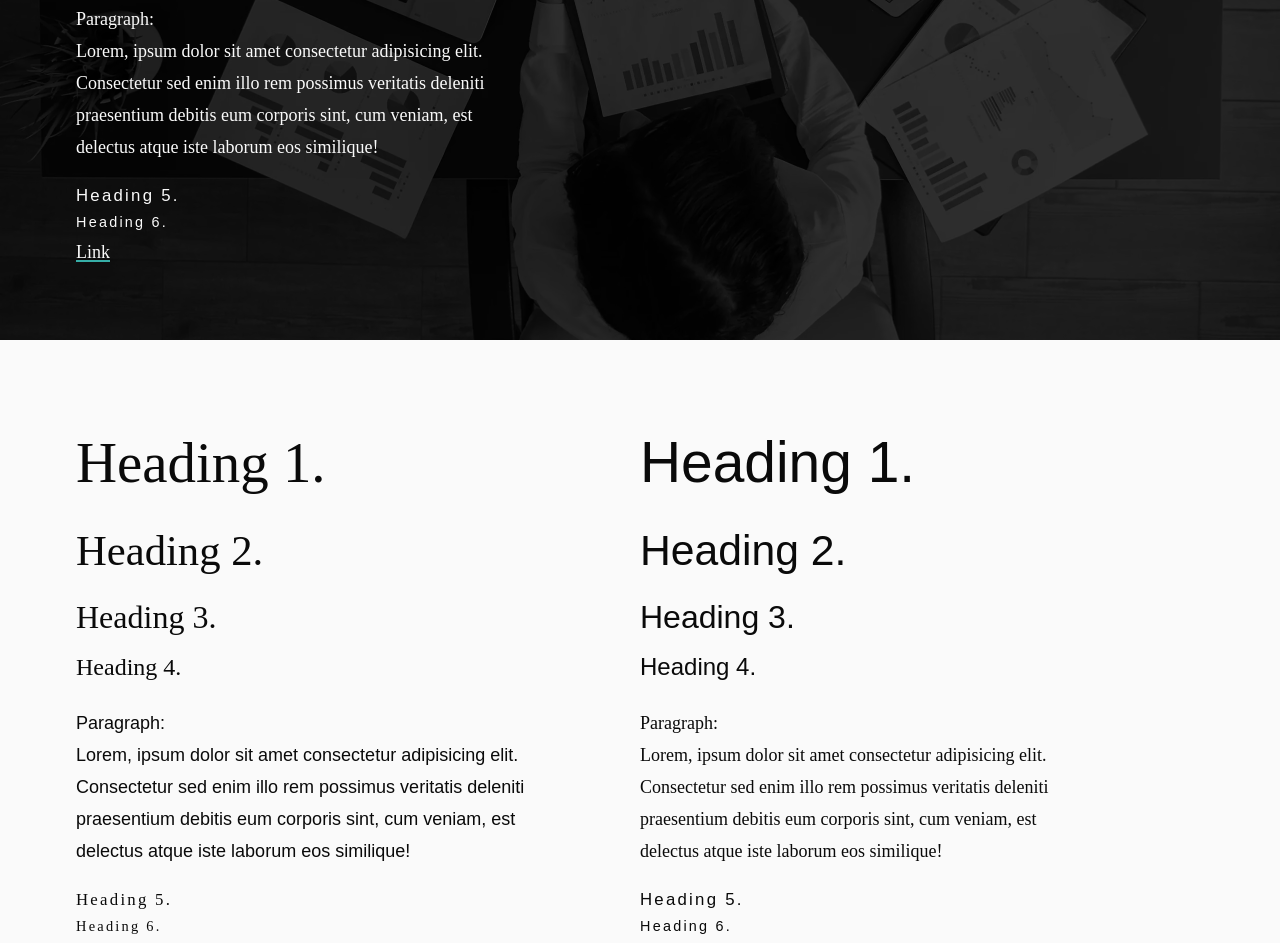
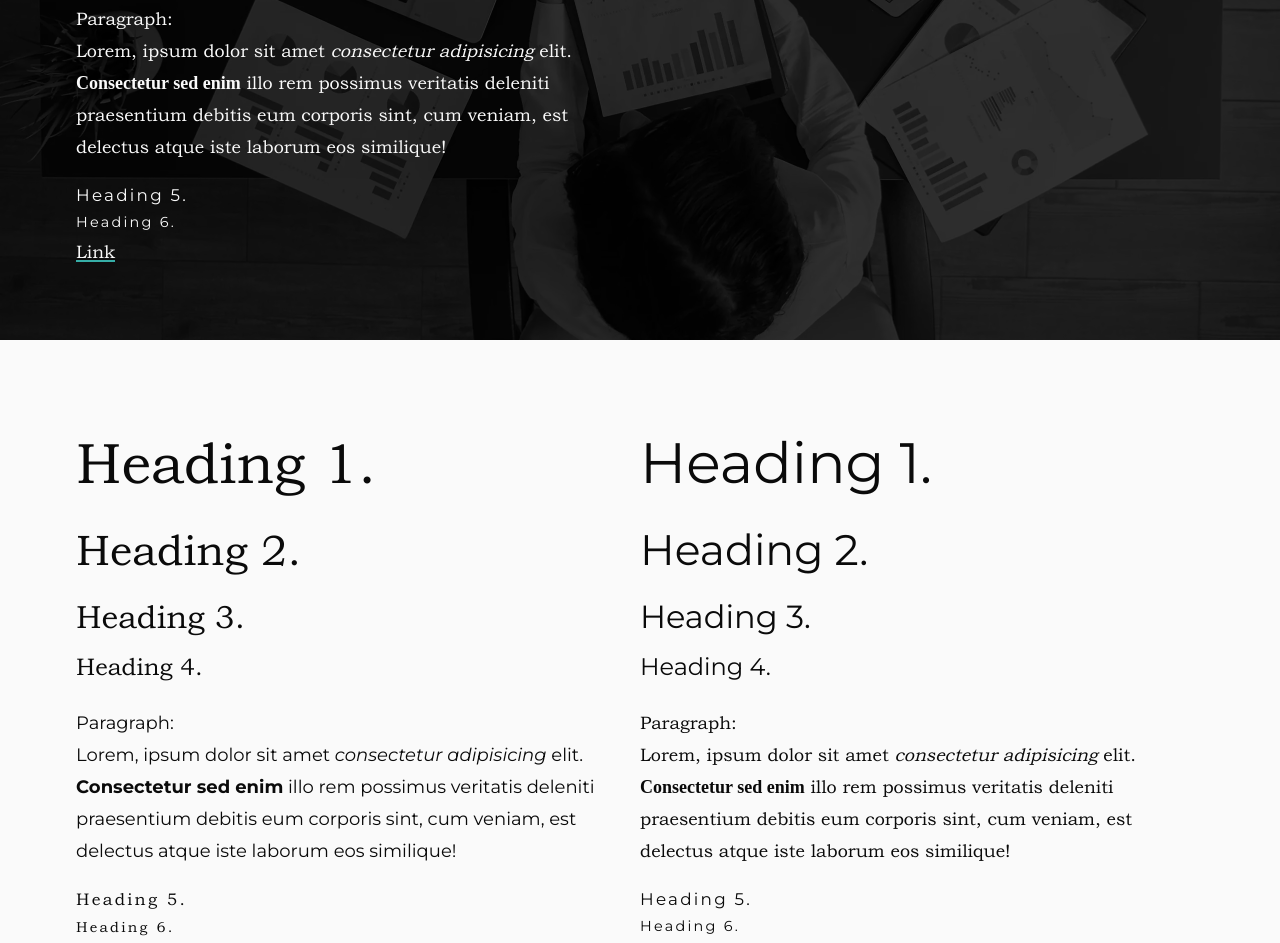
Before and after one commit to kenzaflow/bemarketing-v1, a website built with Parcel: page src/index.html in a window 1280 px wide. Shown: the part 464-1407 px from the top of the page. Built offline with nearby package versions, Linux system fonts and the light colour scheme.

Commit message:
no cargaban las fuentes

```diff
--- a/src/assets/scss/base/_typography.scss
+++ b/src/assets/scss/base/_typography.scss
@@ -1,27 +1,27 @@
 // Typography.scss
 
 @font-face {
-    font-family: var(--font-family);
+    font-family: 'fontbmdefault';
     font-weight: normal;
-    src: url("../fonts/bookman_old_style_regular.woff2") format("woff2");
+    src: url("../fonts/bookman_old_style_regular.woff2");
 }
 
 @font-face {
-    font-family: var(--font-family);
+    font-family: 'fontbmdefault';
     font-weight: bold;
-    src: url("../fonts/bookman_old_style_bold.woff2") format("woff2");
+    src: url("../fonts/bookman_old_style_bold.woff2");
 }
 
 @font-face {
-    font-family: var(--font-family-heading);
+    font-family: 'Montserrat';
     font-style: normal;
-    src: url("../fonts/montserrat_variable.ttf") format("ttf");
+    src: url("../fonts/montserrat_variable.ttf");
 }
 
 @font-face {
-    font-family: var(--font-family-heading);
+    font-family: 'Montserrat';
     font-style: italic;
-    src: url("../fonts/montserrat_italic_variable.ttf") format("ttf");
+    src: url("../fonts/montserrat_italic_variable.ttf");
 }
 
 html, .font\:default {
@@ -79,6 +79,22 @@ h5, h6,
     letter-spacing: calc(var(--font-base) / 8);
 }
 
+html, .font-style\:default {
+    font-style: normal;
+}
+
+i, .font-style\:italic {
+    font-style: italic;
+}
+
+html, .font-weight\:default {
+    font-weight: normal;
+}
+
+b, strong, .font-weight\:bold {
+    font-weight: bold;
+}
+
 br {
     content: " ";
     display: block;
--- a/src/assets/scss/libs/_vars.scss
+++ b/src/assets/scss/libs/_vars.scss
@@ -14,7 +14,7 @@
     // Fonts
 
     --font-family-heading:      'Montserrat';
-    --font-family:              'Bookman Old Style';
+    --font-family:              'fontbmdefault';
 
     --font-base:                18px;
     --font-ratio:               calc(4 / 3);
--- a/src/index.html
+++ b/src/index.html
@@ -47,8 +47,9 @@
                     <br />
                     <p>Paragraph:</p>
                     <p>
-                        Lorem, ipsum dolor sit amet consectetur adipisicing
-                        elit. Consectetur sed enim illo rem possimus veritatis
+                        Lorem, ipsum dolor sit amet
+                        <i>consectetur adipisicing</i> elit.
+                        <b>Consectetur sed enim</b> illo rem possimus veritatis
                         deleniti praesentium debitis eum corporis sint, cum
                         veniam, est delectus atque iste laborum eos similique!
                     </p>
@@ -73,8 +74,9 @@
                         <br />
                         <p class="font:heading">Paragraph:</p>
                         <p class="font:heading">
-                            Lorem, ipsum dolor sit amet consectetur adipisicing
-                            elit. Consectetur sed enim illo rem possimus
+                            Lorem, ipsum dolor sit amet
+                            <i>consectetur adipisicing</i> elit.
+                            <b>Consectetur sed enim</b> illo rem possimus
                             veritatis deleniti praesentium debitis eum corporis
                             sint, cum veniam, est delectus atque iste laborum
                             eos similique!
@@ -91,8 +93,9 @@
                         <br />
                         <p>Paragraph:</p>
                         <p>
-                            Lorem, ipsum dolor sit amet consectetur adipisicing
-                            elit. Consectetur sed enim illo rem possimus
+                            Lorem, ipsum dolor sit amet
+                            <i>consectetur adipisicing</i> elit.
+                            <b>Consectetur sed enim</b> illo rem possimus
                             veritatis deleniti praesentium debitis eum corporis
                             sint, cum veniam, est delectus atque iste laborum
                             eos similique!
```
Also changed, not shown: build/index.html, 2 other files.
